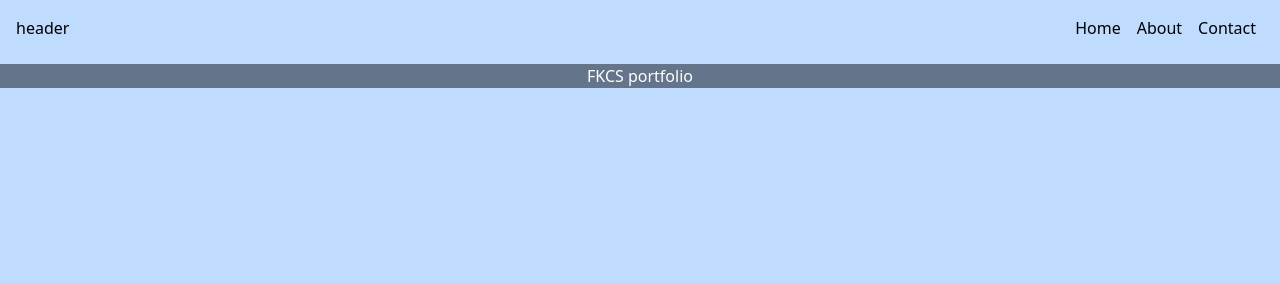
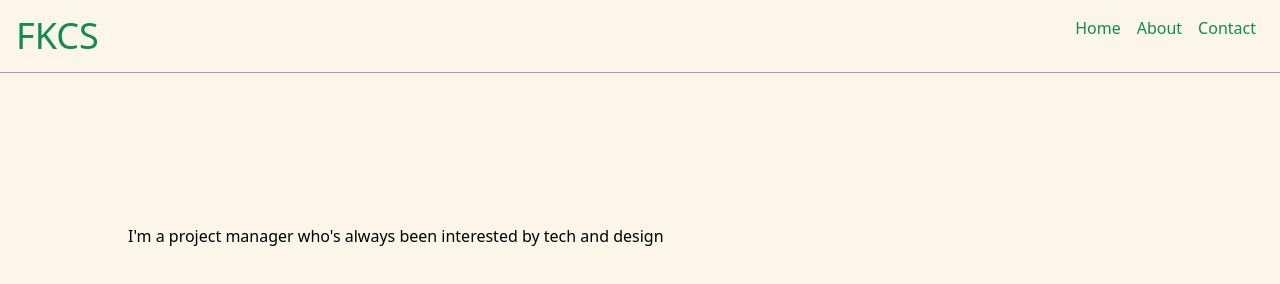
Before and after one commit to FranckChristmas/FKCS-PORTFOLIO-2025, a website: page index.html in a window 1280 px wide. Drawn offline with Linux system fonts and the light colour scheme.

Commit message:
setting of the first page

```diff
--- /dev/null
+++ b/assets/css/custom.css
@@ -0,0 +1,16 @@
+.bg-body {
+  background-color: #FBF6E9 ;
+}
+.custom-green-1 {
+ color: #E3F0AF;
+}
+.custom-green-2 {
+  color: #5DB996;
+ }
+ .custom-green-3 {
+  color: #118B50;
+ }
+
+ .w-line {
+  height: 1px;
+ }
--- a/components/header.html
+++ b/components/header.html
@@ -1,11 +1,12 @@
   <nav class="h-16">
     <div class="flex justify-between">
-      <h1 class="m-4">header</h1>
-      <ul class="flex m-4">
+      <h1 class="m-4 custom-green-3 text-4xl w-full">FKCS</h1>
+      <ul class="flex m-4 custom-green-3">
         <li class="mx-2"><a href="index.html">Home</a></li>
         <li class="mx-2"><a href="about.html">About</a></li>
         <li class="mx-2"><a href="contact.html">Contact</a></li>
       </ul>
     </div>
+    <div class="bg-gray-400 w-full w-line"></div>
   </nav>
 </header>
--- a/index.html
+++ b/index.html
@@ -4,11 +4,14 @@
       <meta charset="UTF-8">
       <meta name="viewport" content="width=device-width, initial-scale=1.0">
       <link href="./dist/style.css" rel="stylesheet">
+      <link rel="stylesheet" href="./assets/css/custom.css">
       <title>FKCS</title>
     </head>
-    <body class="bg-blue-200">
+    <body class="bg-body">
       <div id="header"></div>
-      <h1 class="text-center text-white bg-slate-500">FKCS portfolio</h1>
+      <div class="mt-40 ml-32">
+        <p class="">I'm a project manager who's always been interested by tech and design</p>
+      </div>
       <script src="assets/js/loadComponents.js"></script>
     </body>
   </html>
```
Also changed, not shown: dist/style.css.
